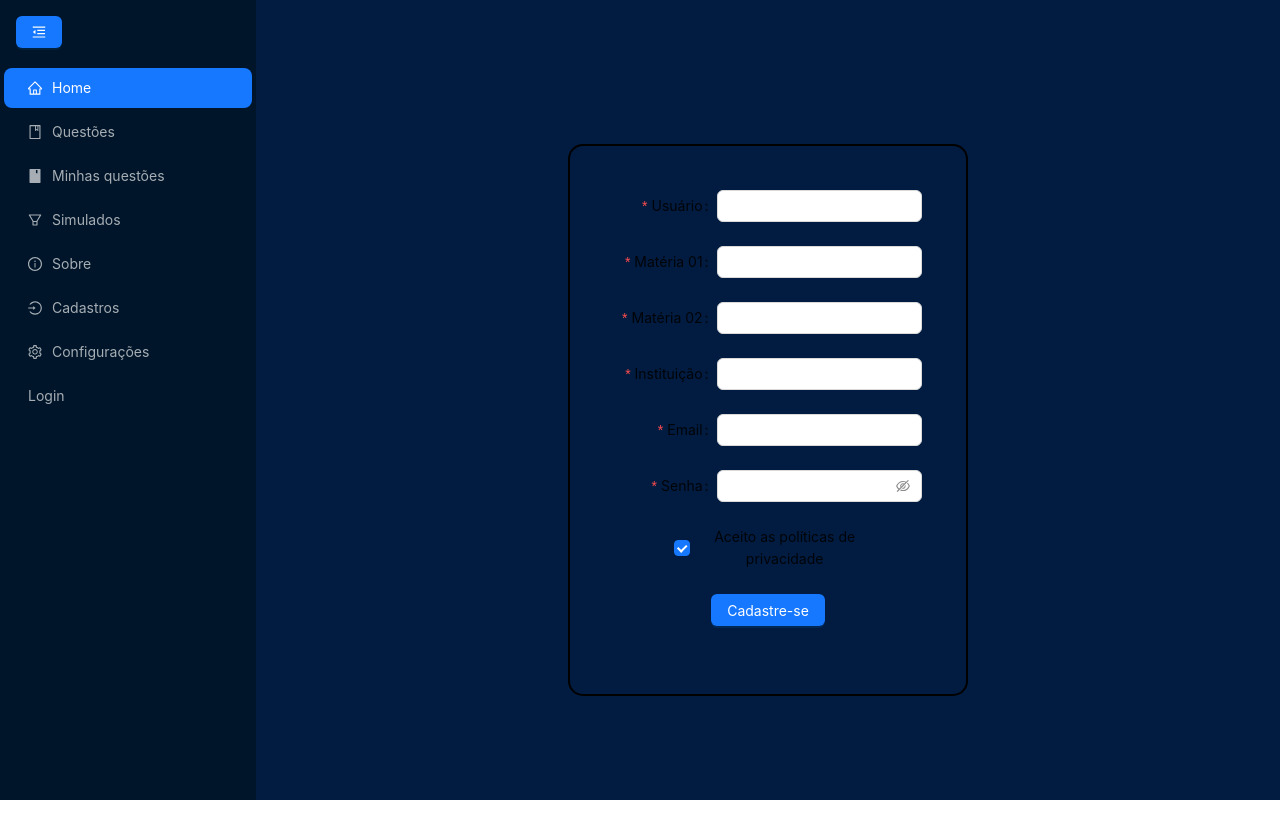
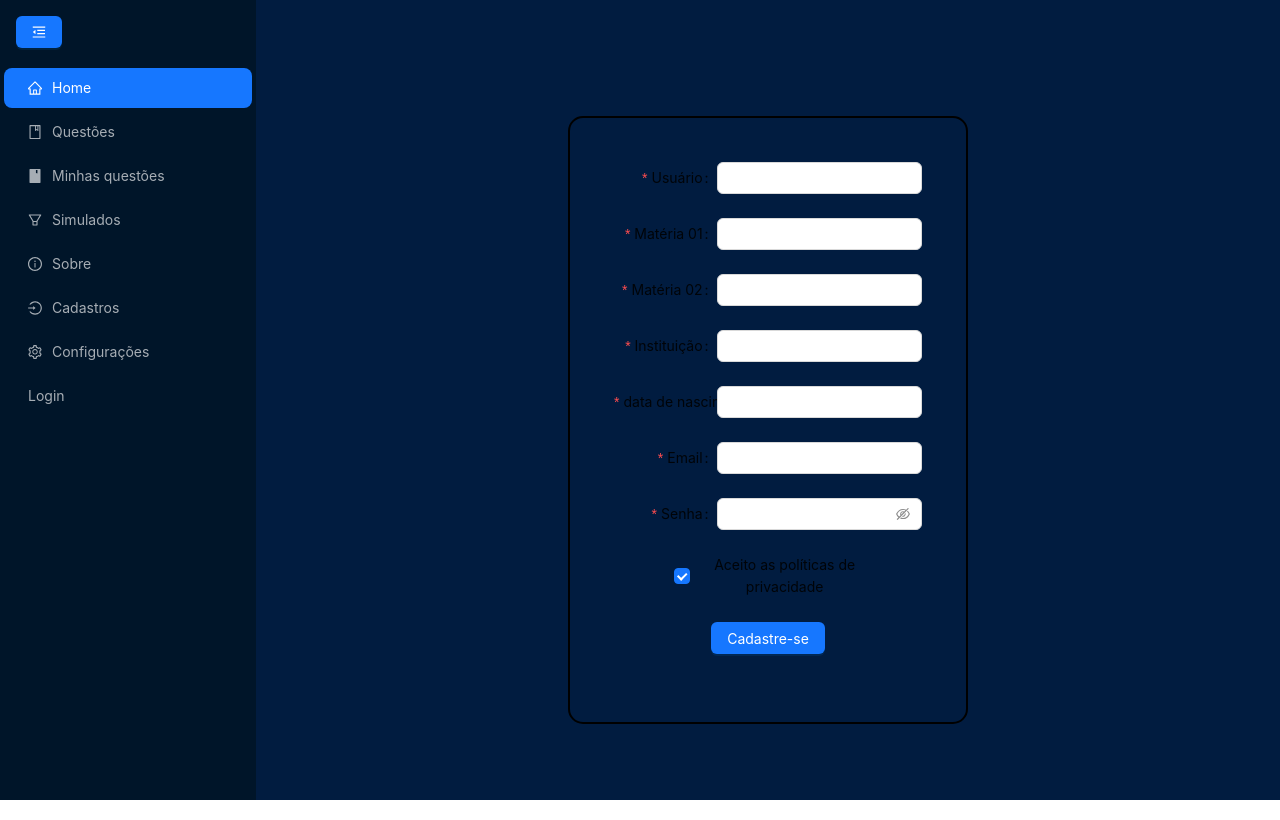
Before and after one commit to luishmenezes/site-questoes, a React (Create React App) app: page /formprofessor in a window 1280 px wide. Built offline with nearby package versions, Linux system fonts and the light colour scheme.

Commit message:
add: Integração de cadastro com o back-end

```diff
--- a/src/components/cadastros/professor/CadastroProfessorComponent.js
+++ b/src/components/cadastros/professor/CadastroProfessorComponent.js
@@ -5,10 +5,34 @@ import { useNavigate } from "react-router-dom";
 const App = () => {
   const navigate = useNavigate();
 
-  const onFinish = (values) => {
-    console.log('Success:', values);
-    navigate("/home");
-  };
+  const onFinish = async (values) => {
+    try {
+      const response = await fetch ('https://bancodequestoes.onrender.com/professor/cadastro', {
+        method: 'POST',
+        headers: {
+          'Content-Type': 'application/json',
+        },
+
+        body: JSON.stringify({
+          nome: values.username,
+          email: values.email,
+          senha: values.password,
+          dataNascimento: values.dataNascimento.format('YYYY-MM-DD')
+        })
+      });
+
+      if(response.ok){
+        console.log('Cadastro realizado com sucesso!');
+        navigate("/home");
+      } else {
+        console.log('Erro no cadastro')
+      }
+    } catch(error){
+      console.log('Erro ao realizar a requisição', error);
+    }
+
+    }
+  ;
 
   const onFinishFailed = (errorInfo) => {
     console.log('Failed:', errorInfo);
@@ -105,6 +129,19 @@ const App = () => {
             </Form.Item>
 
             <Form.Item
+              label="data de nascimento"
+              name="dataNascimento"
+              rules={[
+                {
+                  required: true,
+                  message: 'Por favor, preencha o campo!',
+                },
+              ]}
+            >
+              <Input />
+            </Form.Item>
+
+            <Form.Item
               label="Email"
               name="email"
               rules={[
```
